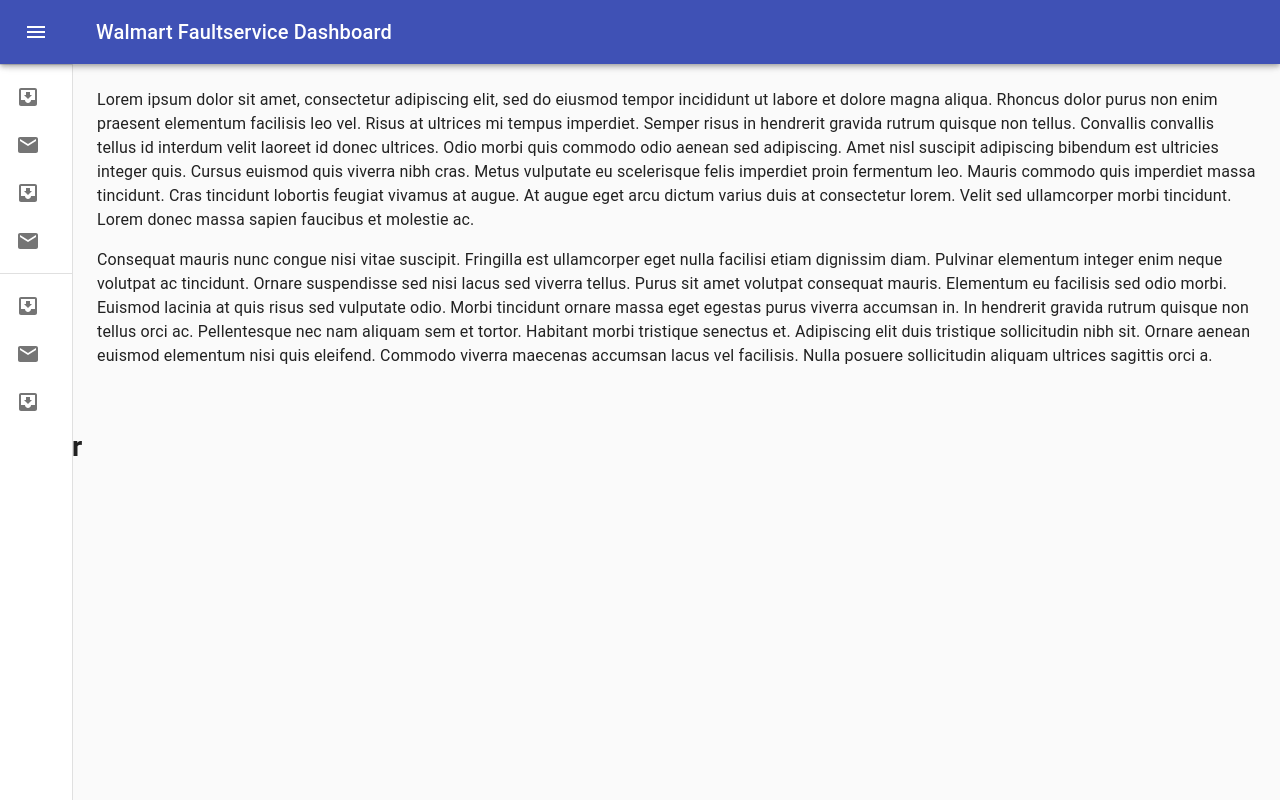
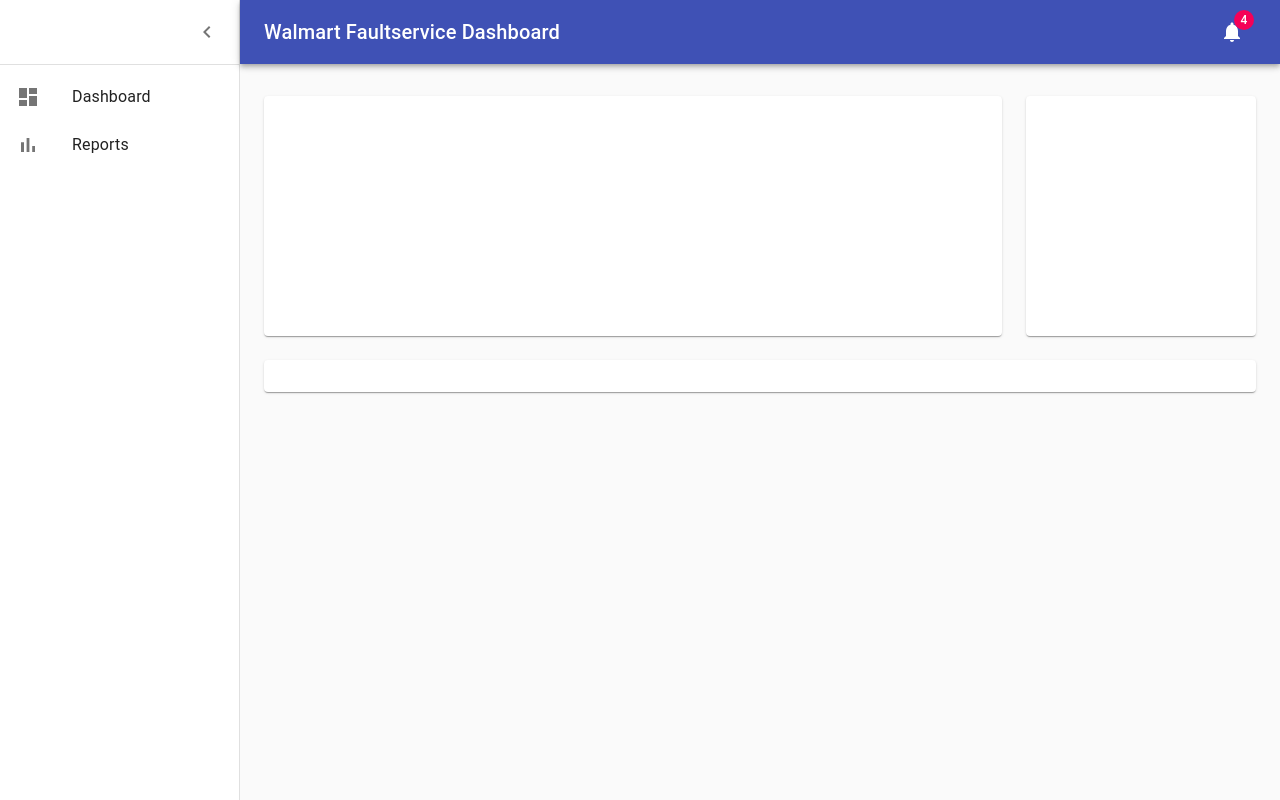
Before and after one commit to DineshMoningi/Fault-Service-Dashboard, a React (Create React App) app: page / in a window 1280 px wide. Built offline with nearby package versions, Linux system fonts and the light colour scheme.

Commit message:
Dashboard Integration changes

```diff
--- a/src/Components/App.js
+++ b/src/Components/App.js
@@ -1,12 +1,12 @@
 import React, { Component, Fragment } from "react";
-import { Header, Footer } from "../Layouts";
+// import { Header } from "../Layouts";
+import Dashboard from "../Dashboard/Dashboard";
 
 export default class extends Component {
   render() {
     return (
       <Fragment>
-        <Header />
-        <Footer />
+        <Dashboard />
       </Fragment>
     );
   }
--- /dev/null
+++ b/src/Dashboard/Dashboard.js
@@ -0,0 +1,205 @@
+import React from "react";
+import clsx from "clsx";
+import { makeStyles } from "@material-ui/core/styles";
+import CssBaseline from "@material-ui/core/CssBaseline";
+import Drawer from "@material-ui/core/Drawer";
+import AppBar from "@material-ui/core/AppBar";
+import Toolbar from "@material-ui/core/Toolbar";
+import List from "@material-ui/core/List";
+import Typography from "@material-ui/core/Typography";
+import Divider from "@material-ui/core/Divider";
+import IconButton from "@material-ui/core/IconButton";
+import Badge from "@material-ui/core/Badge";
+import Container from "@material-ui/core/Container";
+import Grid from "@material-ui/core/Grid";
+import Paper from "@material-ui/core/Paper";
+import Link from "@material-ui/core/Link";
+import MenuIcon from "@material-ui/icons/Menu";
+import ChevronLeftIcon from "@material-ui/icons/ChevronLeft";
+import NotificationsIcon from "@material-ui/icons/Notifications";
+import { mainListItems } from "./ListItems";
+// import Chart from "./Chart";
+// import Orders from "./Orders";
+
+function Copyright() {
+  return (
+    <Typography variant="body2" color="textSecondary" align="center">
+      {"Copyright © "}
+      <Link color="inherit" href="https://material-ui.com/">
+        Your Website
+      </Link>{" "}
+      {new Date().getFullYear()}
+      {". Built with "}
+      <Link color="inherit" href="https://material-ui.com/">
+        Material-UI.
+      </Link>
+    </Typography>
+  );
+}
+
+const drawerWidth = 240;
+
+const useStyles = makeStyles(theme => ({
+  root: {
+    display: "flex"
+  },
+  toolbar: {
+    paddingRight: 24 // keep right padding when drawer closed
+  },
+  toolbarIcon: {
+    display: "flex",
+    alignItems: "center",
+    justifyContent: "flex-end",
+    padding: "0 8px",
+    ...theme.mixins.toolbar
+  },
+  appBar: {
+    zIndex: theme.zIndex.drawer + 1,
+    transition: theme.transitions.create(["width", "margin"], {
+      easing: theme.transitions.easing.sharp,
+      duration: theme.transitions.duration.leavingScreen
+    })
+  },
+  appBarShift: {
+    marginLeft: drawerWidth,
+    width: `calc(100% - ${drawerWidth}px)`,
+    transition: theme.transitions.create(["width", "margin"], {
+      easing: theme.transitions.easing.sharp,
+      duration: theme.transitions.duration.enteringScreen
+    })
+  },
+  menuButton: {
+    marginRight: 36
+  },
+  menuButtonHidden: {
+    display: "none"
+  },
+  title: {
+    flexGrow: 1
+  },
+  drawerPaper: {
+    position: "relative",
+    whiteSpace: "nowrap",
+    width: drawerWidth,
+    transition: theme.transitions.create("width", {
+      easing: theme.transitions.easing.sharp,
+      duration: theme.transitions.duration.enteringScreen
+    })
+  },
+  drawerPaperClose: {
+    overflowX: "hidden",
+    transition: theme.transitions.create("width", {
+      easing: theme.transitions.easing.sharp,
+      duration: theme.transitions.duration.leavingScreen
+    }),
+    width: theme.spacing(7),
+    [theme.breakpoints.up("sm")]: {
+      width: theme.spacing(9)
+    }
+  },
+  appBarSpacer: theme.mixins.toolbar,
+  content: {
+    flexGrow: 1,
+    height: "100vh",
+    overflow: "auto"
+  },
+  container: {
+    paddingTop: theme.spacing(4),
+    paddingBottom: theme.spacing(4)
+  },
+  paper: {
+    padding: theme.spacing(2),
+    display: "flex",
+    overflow: "auto",
+    flexDirection: "column"
+  },
+  fixedHeight: {
+    height: 240
+  }
+}));
+
+export default function Dashboard() {
+  const classes = useStyles();
+  const [open, setOpen] = React.useState(true);
+  const handleDrawerOpen = () => {
+    setOpen(true);
+  };
+  const handleDrawerClose = () => {
+    setOpen(false);
+  };
+  const fixedHeightPaper = clsx(classes.paper, classes.fixedHeight);
+
+  return (
+    <div className={classes.root}>
+      <CssBaseline />
+      <AppBar
+        position="absolute"
+        className={clsx(classes.appBar, open && classes.appBarShift)}
+      >
+        <Toolbar className={classes.toolbar}>
+          <IconButton
+            edge="start"
+            color="inherit"
+            aria-label="open drawer"
+            onClick={handleDrawerOpen}
+            className={clsx(
+              classes.menuButton,
+              open && classes.menuButtonHidden
+            )}
+          >
+            <MenuIcon />
+          </IconButton>
+          <Typography
+            component="h1"
+            variant="h6"
+            color="inherit"
+            noWrap
+            className={classes.title}
+          >
+            Walmart Faultservice Dashboard
+          </Typography>
+          <IconButton color="inherit">
+            <Badge badgeContent={4} color="secondary">
+              <NotificationsIcon />
+            </Badge>
+          </IconButton>
+        </Toolbar>
+      </AppBar>
+      <Drawer
+        variant="permanent"
+        classes={{
+          paper: clsx(classes.drawerPaper, !open && classes.drawerPaperClose)
+        }}
+        open={open}
+      >
+        <div className={classes.toolbarIcon}>
+          <IconButton onClick={handleDrawerClose}>
+            <ChevronLeftIcon />
+          </IconButton>
+        </div>
+        <Divider />
+        <List>{mainListItems}</List>
+      </Drawer>
+      <main className={classes.content}>
+        <div className={classes.appBarSpacer} />
+        <Container maxWidth="lg" className={classes.container}>
+          <Grid container spacing={3}>
+            {/* Chart */}
+            <Grid item xs={12} md={8} lg={9}>
+              <Paper className={fixedHeightPaper} />
+            </Grid>
+            {/* Recent Deposits */}
+            <Grid item xs={12} md={4} lg={3}>
+              <Paper className={fixedHeightPaper} />
+            </Grid>
+            {/* Recent Orders */}
+            <Grid item xs={12}>
+              <Paper className={classes.paper} />
+            </Grid>
+          </Grid>
+        </Container>
+        {/* <Copyright /> */}
+      </main>
+    </div>
+  );
+}
--- /dev/null
+++ b/src/Dashboard/ListItems.js
@@ -0,0 +1,23 @@
+import React from "react";
+import ListItem from "@material-ui/core/ListItem";
+import ListItemIcon from "@material-ui/core/ListItemIcon";
+import ListItemText from "@material-ui/core/ListItemText";
+import DashboardIcon from "@material-ui/icons/Dashboard";
+import BarChartIcon from "@material-ui/icons/BarChart";
+
+export const mainListItems = (
+  <div>
+    <ListItem button>
+      <ListItemIcon>
+        <DashboardIcon />
+      </ListItemIcon>
+      <ListItemText primary="Dashboard" />
+    </ListItem>
+    <ListItem button>
+      <ListItemIcon>
+        <BarChartIcon />
+      </ListItemIcon>
+      <ListItemText primary="Reports" />
+    </ListItem>
+  </div>
+);
--- a/src/Layouts/Header.js
+++ b/src/Layouts/Header.js
@@ -1,84 +1,79 @@
-import React from 'react';
-import clsx from 'clsx';
-import { makeStyles, useTheme } from '@material-ui/core/styles';
-import Drawer from '@material-ui/core/Drawer';
-import AppBar from '@material-ui/core/AppBar';
-import Toolbar from '@material-ui/core/Toolbar';
-import List from '@material-ui/core/List';
-import CssBaseline from '@material-ui/core/CssBaseline';
-import Typography from '@material-ui/core/Typography';
-import Divider from '@material-ui/core/Divider';
-import IconButton from '@material-ui/core/IconButton';
-import MenuIcon from '@material-ui/icons/Menu';
-import ChevronLeftIcon from '@material-ui/icons/ChevronLeft';
-import ChevronRightIcon from '@material-ui/icons/ChevronRight';
-import ListItem from '@material-ui/core/ListItem';
-import ListItemIcon from '@material-ui/core/ListItemIcon';
-import ListItemText from '@material-ui/core/ListItemText';
-import InboxIcon from '@material-ui/icons/MoveToInbox';
-import MailIcon from '@material-ui/icons/Mail';
-
+import React from "react";
+import clsx from "clsx";
+import { makeStyles, useTheme } from "@material-ui/core/styles";
+import Drawer from "@material-ui/core/Drawer";
+import AppBar from "@material-ui/core/AppBar";
+import Toolbar from "@material-ui/core/Toolbar";
+import List from "@material-ui/core/List";
+import CssBaseline from "@material-ui/core/CssBaseline";
+import Typography from "@material-ui/core/Typography";
+import Divider from "@material-ui/core/Divider";
+import IconButton from "@material-ui/core/IconButton";
+import MenuIcon from "@material-ui/icons/Menu";
+import ChevronLeftIcon from "@material-ui/icons/ChevronLeft";
+import ChevronRightIcon from "@material-ui/icons/ChevronRight";
+import {mainListItems} from "../Dashboard/ListItems";
 const drawerWidth = 240;
 
 const useStyles = makeStyles(theme => ({
   root: {
-    display: 'flex',
+    display: "flex"
   },
   appBar: {
     zIndex: theme.zIndex.drawer + 1,
-    transition: theme.transitions.create(['width', 'margin'], {
+    transition: theme.transitions.create(["width", "margin"], {
       easing: theme.transitions.easing.sharp,
-      duration: theme.transitions.duration.leavingScreen,
-    }),
+      duration: theme.transitions.duration.leavingScreen
+    })
   },
   appBarShift: {
     marginLeft: drawerWidth,
     width: `calc(100% - ${drawerWidth}px)`,
-    transition: theme.transitions.create(['width', 'margin'], {
+    transition: theme.transitions.create(["width", "margin"], {
       easing: theme.transitions.easing.sharp,
-      duration: theme.transitions.duration.enteringScreen,
-    }),
+      duration: theme.transitions.duration.enteringScreen
+    })
   },
   menuButton: {
-    marginRight: 36,
+    marginRight: 36
   },
   hide: {
-    display: 'none',
+    display: "none"
   },
   drawer: {
     width: drawerWidth,
     flexShrink: 0,
-    whiteSpace: 'nowrap',
+    whiteSpace: "nowrap"
   },
   drawerOpen: {
     width: drawerWidth,
-    transition: theme.transitions.create('width', {
+    transition: theme.transitions.create("width", {
       easing: theme.transitions.easing.sharp,
-      duration: theme.transitions.duration.enteringScreen,
-    }),
+      duration: theme.transitions.duration.enteringScreen
+    })
   },
   drawerClose: {
-    transition: theme.transitions.create('width', {
+    transition: theme.transitions.create("width", {
       easing: theme.transitions.easing.sharp,
-      duration: theme.transitions.duration.leavingScreen,
+      duration: theme.transitions.duration.leavingScreen
     }),
-    overflowX: 'hidden',
+    overflowX: "hidden",
     width: theme.spacing(7) + 1,
-    [theme.breakpoints.up('sm')]: {
-      width: theme.spacing(9) + 1,
-    },
+    [theme.breakpoints.up("sm")]: {
+      width: theme.spacing(9) + 1
+    }
   },
   toolbar: {
-    display: 'flex',
-    alignItems: 'center',
-    justifyContent: 'flex-end',
+    display: "flex",
+    alignItems: "center",
+    justifyContent: "flex-end",
     padding: theme.spacing(0, 1),
-    ...theme.mixins.toolbar,
+    ...theme.mixins.toolbar
   },
   content: {
     flexGrow: 1,
-    padding: theme.spacing(3),
-  },
+    padding: theme.spacing(3)
+  }
 }));
 
 export default function MiniDrawer() {
@@ -100,7 +95,7 @@ export default function MiniDrawer() {
       <AppBar
         position="fixed"
         className={clsx(classes.appBar, {
-          [classes.appBarShift]: open,
+          [classes.appBarShift]: open
         })}
       >
         <Toolbar>
@@ -110,7 +105,7 @@ export default function MiniDrawer() {
             onClick={handleDrawerOpen}
             edge="start"
             className={clsx(classes.menuButton, {
-              [classes.hide]: open,
+              [classes.hide]: open
             })}
           >
             <MenuIcon />
@@ -124,65 +119,32 @@ export default function MiniDrawer() {
         variant="permanent"
         className={clsx(classes.drawer, {
           [classes.drawerOpen]: open,
-          [classes.drawerClose]: !open,
+          [classes.drawerClose]: !open
         })}
         classes={{
           paper: clsx({
             [classes.drawerOpen]: open,
-            [classes.drawerClose]: !open,
-          }),
+            [classes.drawerClose]: !open
+          })
         }}
         open={open}
       >
         <div className={classes.toolbar}>
           <IconButton onClick={handleDrawerClose}>
-            {theme.direction === 'rtl' ? <ChevronRightIcon /> : <ChevronLeftIcon />}
+            {theme.direction === "rtl" ? (
+              <ChevronRightIcon />
+            ) : (
+              <ChevronLeftIcon />
+            )}
           </IconButton>
         </div>
         <Divider />
-        <List>
-          {['Inbox', 'Starred', 'Send email', 'Drafts'].map((text, index) => (
-            <ListItem button key={text}>
-              <ListItemIcon>{index % 2 === 0 ? <InboxIcon /> : <MailIcon />}</ListItemIcon>
-              <ListItemText primary={text} />
-            </ListItem>
-          ))}
-        </List>
+        <List>{mainListItems}</List>
         <Divider />
-        <List>
-          {['All mail', 'Trash', 'Spam'].map((text, index) => (
-            <ListItem button key={text}>
-              <ListItemIcon>{index % 2 === 0 ? <InboxIcon /> : <MailIcon />}</ListItemIcon>
-              <ListItemText primary={text} />
-            </ListItem>
-          ))}
-        </List>
       </Drawer>
       <main className={classes.content}>
         <div className={classes.toolbar} />
-        <Typography paragraph>
-          Lorem ipsum dolor sit amet, consectetur adipiscing elit, sed do eiusmod tempor incididunt
-          ut labore et dolore magna aliqua. Rhoncus dolor purus non enim praesent elementum
-          facilisis leo vel. Risus at ultrices mi tempus imperdiet. Semper risus in hendrerit
-          gravida rutrum quisque non tellus. Convallis convallis tellus id interdum velit laoreet id
-          donec ultrices. Odio morbi quis commodo odio aenean sed adipiscing. Amet nisl suscipit
-          adipiscing bibendum est ultricies integer quis. Cursus euismod quis viverra nibh cras.
-          Metus vulputate eu scelerisque felis imperdiet proin fermentum leo. Mauris commodo quis
-          imperdiet massa tincidunt. Cras tincidunt lobortis feugiat vivamus at augue. At augue eget
-          arcu dictum varius duis at consectetur lorem. Velit sed ullamcorper morbi tincidunt. Lorem
-          donec massa sapien faucibus et molestie ac.
-        </Typography>
-        <Typography paragraph>
-          Consequat mauris nunc congue nisi vitae suscipit. Fringilla est ullamcorper eget nulla
-          facilisi etiam dignissim diam. Pulvinar elementum integer enim neque volutpat ac
-          tincidunt. Ornare suspendisse sed nisi lacus sed viverra tellus. Purus sit amet volutpat
-          consequat mauris. Elementum eu facilisis sed odio morbi. Euismod lacinia at quis risus sed
-          vulputate odio. Morbi tincidunt ornare massa eget egestas purus viverra accumsan in. In
-          hendrerit gravida rutrum quisque non tellus orci ac. Pellentesque nec nam aliquam sem et
-          tortor. Habitant morbi tristique senectus et. Adipiscing elit duis tristique sollicitudin
-          nibh sit. Ornare aenean euismod elementum nisi quis eleifend. Commodo viverra maecenas
-          accumsan lacus vel facilisis. Nulla posuere sollicitudin aliquam ultrices sagittis orci a.
-        </Typography>
+        <Typography paragraph>Dashboard Body.</Typography>
       </main>
     </div>
   );
```
